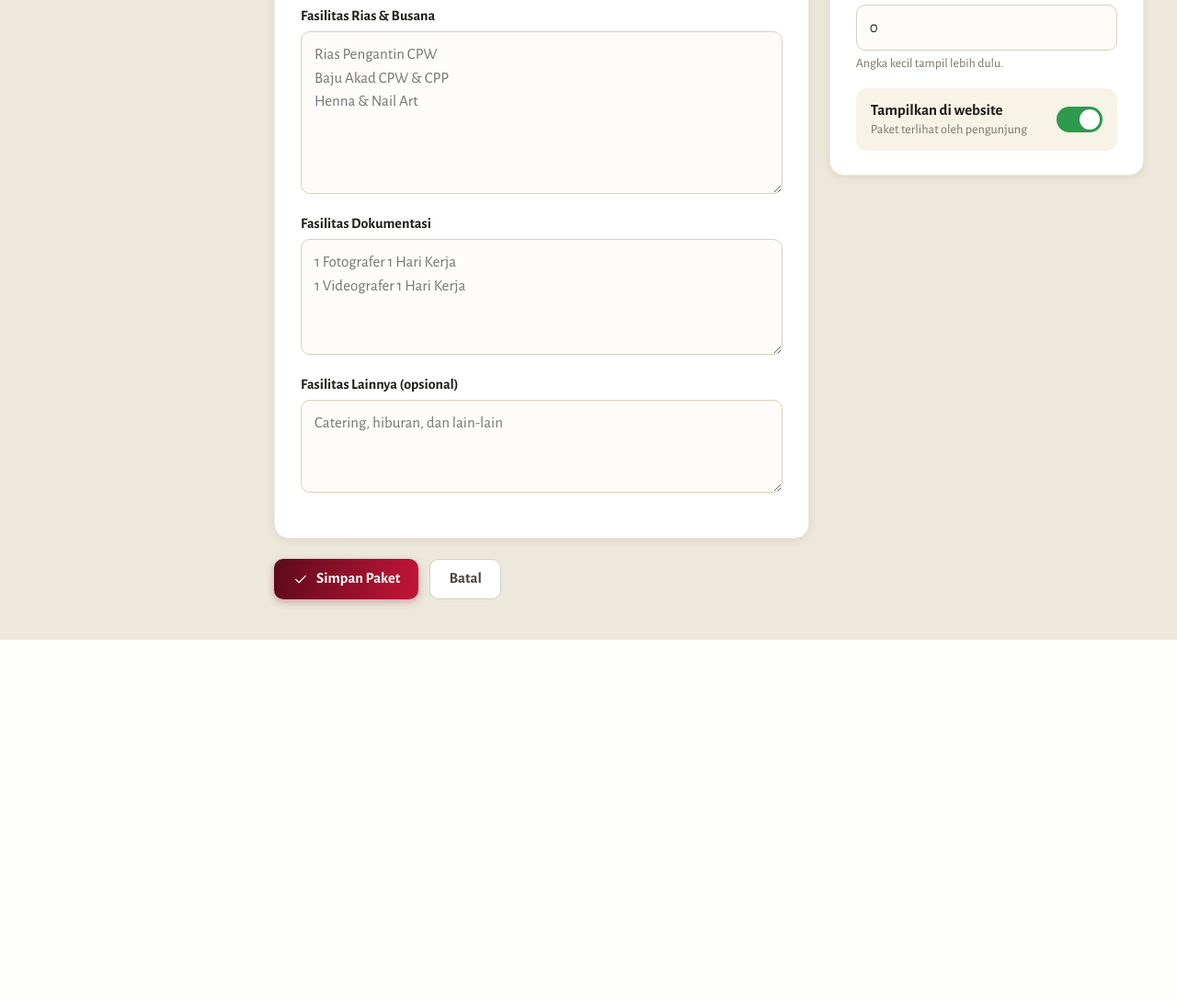
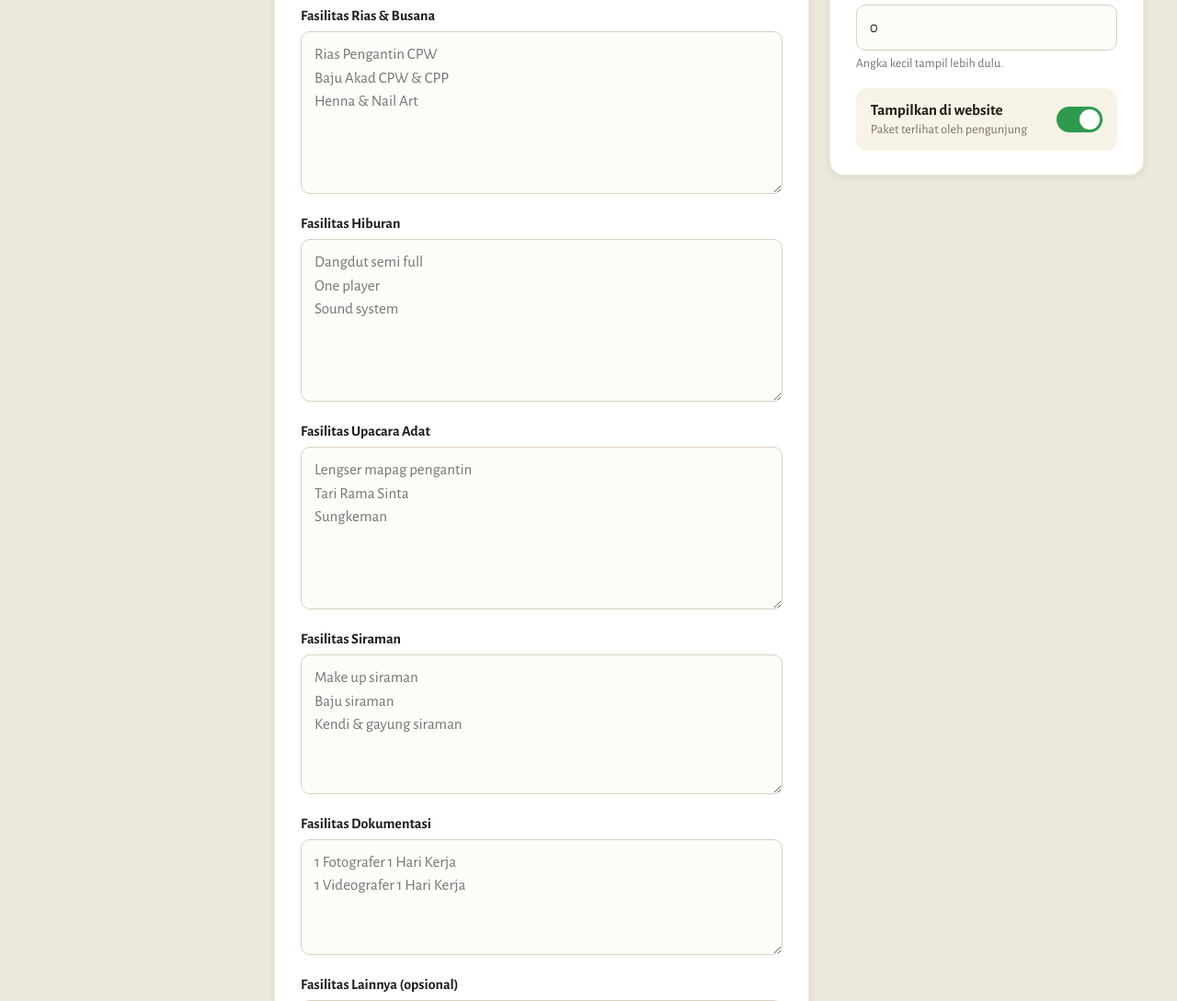
Before and after one commit to muhamad-syauqi/Projek_Website, a Laravel app: page /admin/packages/create in a window 1280 px wide. Shown: the part 922-2011 px from the top of the page at 92% size. Before the commit the page ends 1618 px from the top, so only its background shows below. Run offline with Laravel 12, Linux system fonts and the light colour scheme; the visitor is signed in with stand-in values (Sample User, id 1).

Commit message:
menambah beberapa kolom

```diff
--- a/app/Http/Controllers/Admin/PackageController.php
+++ b/app/Http/Controllers/Admin/PackageController.php
@@ -128,6 +128,9 @@ class PackageController extends Controller
             'description' => ['required', 'string', 'max:5000'],
             'facilities_dekorasi' => ['nullable', 'string', 'max:5000'],
             'facilities_rias' => ['nullable', 'string', 'max:5000'],
+            'facilities_hiburan' => ['nullable', 'string', 'max:5000'],
+            'facilities_upacara' => ['nullable', 'string', 'max:5000'],
+            'facilities_siraman' => ['nullable', 'string', 'max:5000'],
             'facilities_dokumentasi' => ['nullable', 'string', 'max:5000'],
             'facilities_lainnya' => ['nullable', 'string', 'max:5000'],
             'image' => [
--- a/app/Models/Package.php
+++ b/app/Models/Package.php
@@ -14,6 +14,9 @@ class Package extends Model
     public const FACILITY_GROUPS = [
         'dekorasi' => 'Dekorasi',
         'rias' => 'Rias & Busana',
+        'hiburan' => 'Hiburan',
+        'upacara' => 'Upacara',
+        'siraman' => 'Siraman',
         'dokumentasi' => 'Dokumentasi',
         'lainnya' => 'Fasilitas Lainnya',
     ];
--- a/resources/views/admin/packages/_form.blade.php
+++ b/resources/views/admin/packages/_form.blade.php
@@ -64,6 +64,21 @@
                     'label' => 'Fasilitas Rias & Busana',
                     'rows' => 6,
                     'placeholder' => "Rias Pengantin CPW\nBaju Akad CPW & CPP\nHenna & Nail Art",
+                ],
+                'hiburan' => [
+                    'label' => 'Fasilitas Hiburan',
+                    'rows' => 6,
+                    'placeholder' => "Dangdut semi full\nOne player\nSound system",
+                ],
+                'upacara' => [
+                    'label' => 'Fasilitas Upacara Adat',
+                    'rows' => 6,
+                    'placeholder' => "Lengser mapag pengantin\nTari Rama Sinta\nSungkeman",
+                ],
+                'siraman' => [
+                    'label' => 'Fasilitas Siraman',
+                    'rows' => 5,
+                    'placeholder' => "Make up siraman\nBaju siraman\nKendi & gayung siraman",
                 ],
                 'dokumentasi' => [
                     'label' => 'Fasilitas Dokumentasi',
```
Also changed, not shown: resources/views/detail-paket.blade.php (+6 -3 lines).
